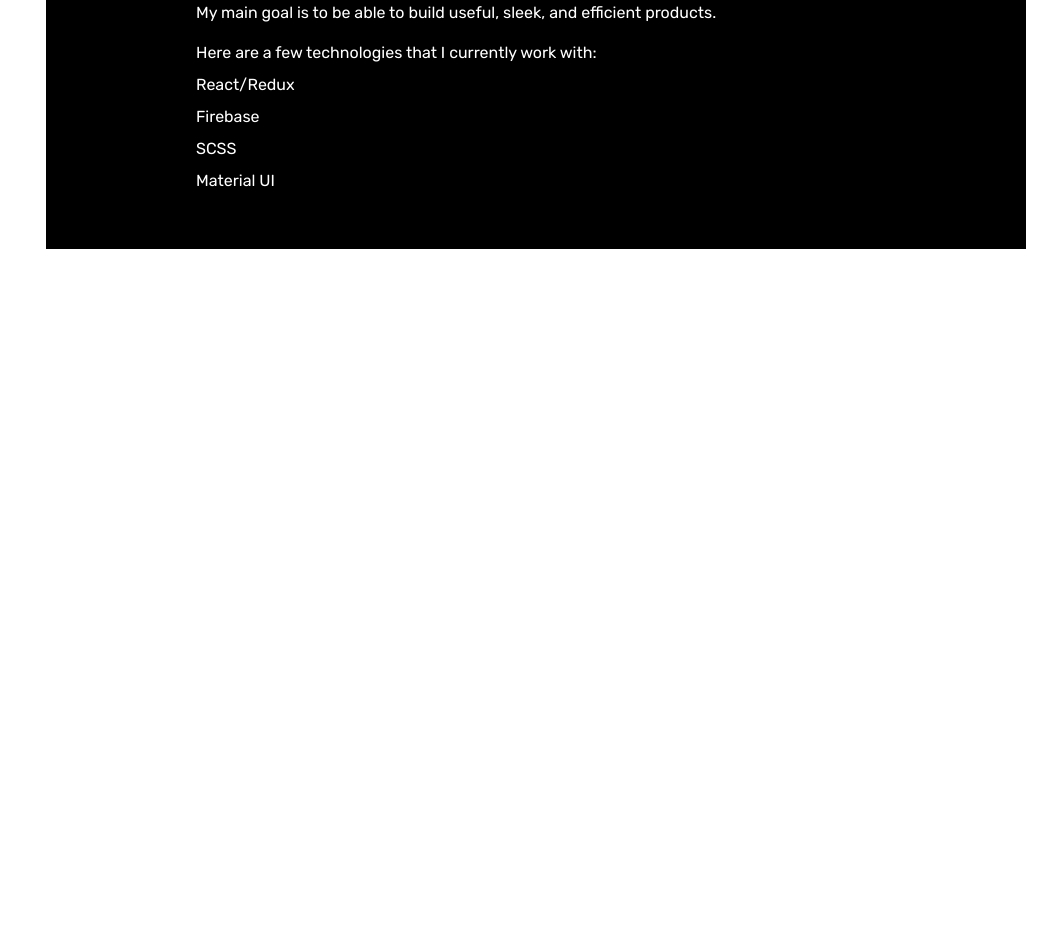
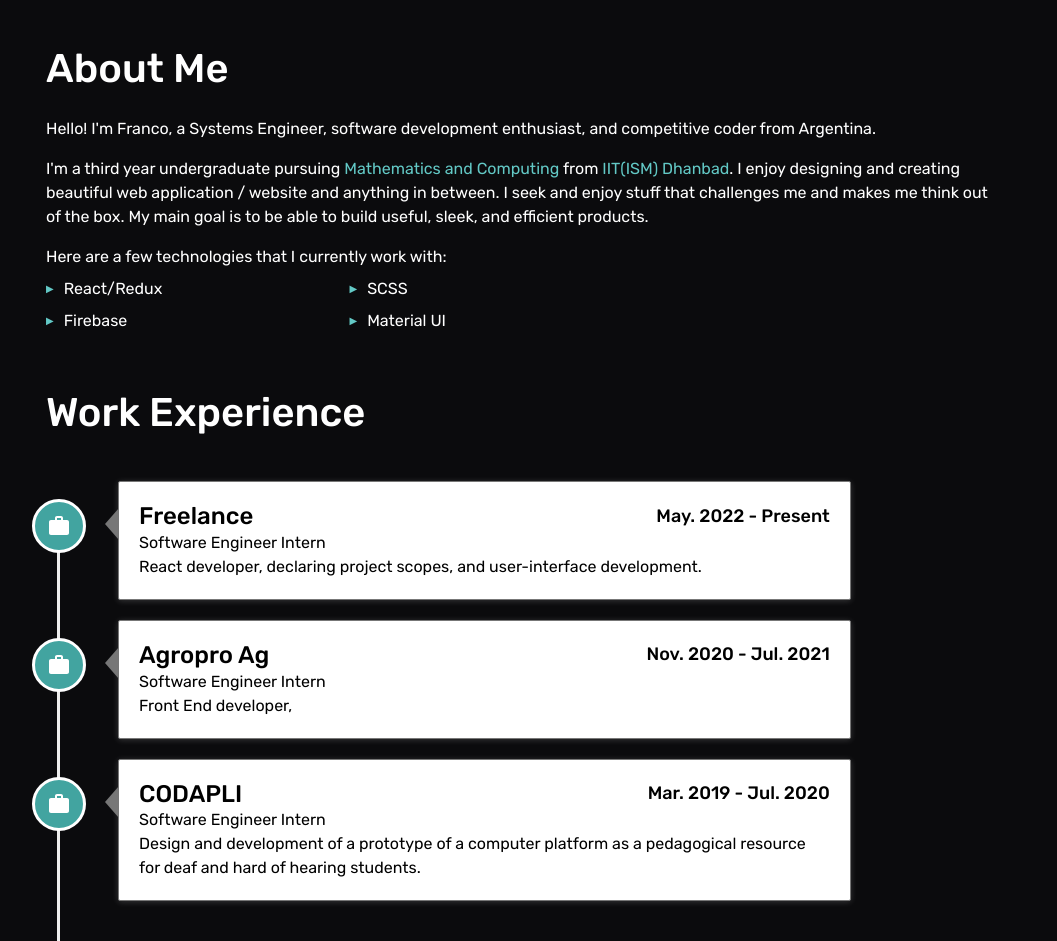
Before and after one commit to paturlannefm/paturlannefm-portfolio, a Next.js app: page / in a window 1280 px wide. Shown: the part 803-1744 px from the top of the page, without its empty margins (104-1161 px from the left). Before the commit the page ends 1052 px from the top, so only its background shows below. Built offline with nearby package versions, Linux system fonts and the light colour scheme.

Commit message:
Implemented work experience component

```diff
--- a/package.json
+++ b/package.json
@@ -9,6 +9,10 @@
     "lint": "next lint"
   },
   "dependencies": {
+    "@emotion/react": "^11.11.1",
+    "@emotion/styled": "^11.11.0",
+    "@mui/icons-material": "^5.14.11",
+    "@mui/material": "^5.14.11",
     "@types/node": "20.6.0",
     "@types/react": "18.2.21",
     "@types/react-dom": "18.2.7",
--- a/src/app/(home)/page.tsx
+++ b/src/app/(home)/page.tsx
@@ -1,17 +1,19 @@
-import variables from "../variables.module.scss";
 import "../styles/styles.scss";
 
 import Cover from "../components/Cover";
 import NavbarComponent from "../components/Navbar";
 import About from "../components/About";
+import WorkExperience from "../components/WorkExperience";
 
 export default function Home() {
   return (
     <main>
-      <div>
+      <div className="app">
         <NavbarComponent />
         <Cover />
         <About />
+        <WorkExperience />
+
         {/*
       <Navbar/>
       <Cover/>
--- a/src/app/components/About.tsx
+++ b/src/app/components/About.tsx
@@ -2,7 +2,10 @@ import React from "react";
 
 const About = () => {
   return (
-    <main style={{ background: "black", color: "white" }} className="py-5">
+    <div
+      style={{ background: "#0b0b0d", color: "white" }}
+      className="py-5 main-div"
+    >
       <section className="div-1 about">
         <h1 className="heading">About Me</h1>
         <div>
@@ -44,7 +47,7 @@ const About = () => {
           </ul>
         </div>
       </section>
-    </main>
+    </div>
   );
 };
 
--- a/src/app/components/Cover.tsx
+++ b/src/app/components/Cover.tsx
@@ -12,7 +12,7 @@ const Cover = () => {
   return (
     <div className="bg-div">
       <div className="head mx-5">
-        <main className="head-div mx-auto">
+        <div className="head-div mx-auto main-div">
           <section className="div-1">
             <h1 className="my-1 head-div-first-text">Hi, my name is</h1>
             <h1 className="head-div-second-text">Franco Martin Paturlanne.</h1>
@@ -23,7 +23,7 @@ const Cover = () => {
               eye catching websites.
             </p>
           </section>
-        </main>
+        </div>
       </div>
       <span className="scroll-btn">
         <a href="#">
@@ -39,6 +39,7 @@ const Cover = () => {
               className="social-media-list-link"
               href="https://github.com/paturlannefm"
               target="_blank"
+              rel="noopener noreferrer"
             >
               <FontAwesomeIcon icon={faGithub} className="media-icons" />
             </a>
@@ -48,6 +49,7 @@ const Cover = () => {
               className="social-media-list-link"
               href="https://www.linkedin.com/in/franco-martin-paturlanne/"
               target="_blank"
+              rel="noopener noreferrer"
             >
               <FontAwesomeIcon icon={faLinkedin} className="media-icons" />
             </a>
--- a/src/app/components/Navbar.tsx
+++ b/src/app/components/Navbar.tsx
@@ -34,7 +34,12 @@ const NavbarComponent = () => {
             <Nav.Link className="px-3" href="#contact">
               Contact
             </Nav.Link>
-            <Nav.Link className="px-3" href="#" target="_blank">
+            <Nav.Link
+              className="px-3"
+              rel="noopener noreferrer"
+              href="https://drive.google.com/file/d/15SeYYPEyzM0kxhG1UCV32BEVVcEk5xOn/view?usp=sharing"
+              target="_blank"
+            >
               <Button variant="outline-success" className="button">
                 Resume
               </Button>
--- /dev/null
+++ b/src/app/components/Timeline.tsx
@@ -0,0 +1,40 @@
+import React from "react";
+import data from "./work.json";
+import { Container, Row, Col } from "react-bootstrap";
+import WorkIcon from "@mui/icons-material/Work";
+
+const Timeline = () => {
+  return (
+    <Container>
+      <Row>
+        <Col>
+          <ul className="timeline">
+            {data.map((item: any) => {
+              return (
+                <li className="timeline-item" key={item.id}>
+                  <div className="timeline-badge">
+                    <WorkIcon className="glyphicon glyphicon-off" />
+                  </div>
+                  <div className="timeline-panel">
+                    <div className="timeline-heading">
+                      <div className="timeline-heading-div">
+                        <h4 className="timeline-title">{item.company}</h4>
+                        <h4 style={{ fontSize: "18px" }}>{item.date}</h4>
+                      </div>
+                      <p>Software Engineer Intern</p>
+                    </div>
+                    <div className="timeline-body">
+                      <p>{item.text}</p>
+                    </div>
+                  </div>
+                </li>
+              );
+            })}
+          </ul>
+        </Col>
+      </Row>
+    </Container>
+  );
+};
+
+export default Timeline;
--- /dev/null
+++ b/src/app/components/WorkExperience.tsx
@@ -0,0 +1,15 @@
+import React, { useState } from "react";
+import Timeline from "./Timeline";
+
+const WorkExperience = () => {
+  return (
+    <div style={{ background: "#0b0b0d", color: "white" }} className="main-div">
+      <section className="div-1 work">
+        <h1 className="mb-4">Work Experience</h1>
+        <Timeline />
+      </section>
+    </div>
+  );
+};
+
+export default WorkExperience;
--- /dev/null
+++ b/src/app/components/work.json
@@ -0,0 +1,20 @@
+[
+  {
+    "id": "ck123",
+    "company": "Freelance",
+    "date": "May. 2022 - Present",
+    "text": "React developer, declaring project scopes, and user-interface development."
+  },
+  {
+    "id": "ck124",
+    "company": "Agropro Ag",
+    "date": "Nov. 2020 - Jul. 2021",
+    "text": "Front End developer, "
+  },
+  {
+    "id": "ck125",
+    "company": "CODAPLI",
+    "date": "Mar. 2019 - Jul. 2020",
+    "text": "Design and development of a prototype of a computer platform as a pedagogical resource for deaf and hard of hearing students."
+  }
+]
--- a/src/app/styles/_cover.scss
+++ b/src/app/styles/_cover.scss
@@ -1,5 +1,9 @@
 .bg-div {
-  background: linear-gradient(0deg, rgba(0, 0, 0, 0.5), rgba(0, 0, 0, 0.6)),
+  background: linear-gradient(
+      0deg,
+      rgba(11, 11, 13, 0.5),
+      rgba(11, 11, 13, 0.6)
+    ),
     url("../../../public/img/backgroud-1.png");
 
   background-attachment: fixed;
--- /dev/null
+++ b/src/app/styles/_timeline.scss
@@ -0,0 +1,103 @@
+.timeline {
+  list-style: none;
+  padding: 20px;
+  color: black;
+  position: relative;
+  &:before {
+    top: 40px;
+    bottom: 0;
+    position: absolute;
+    content: " ";
+    width: 3px;
+    background-color: #eeeeee;
+    left: 0;
+    margin-left: -1.5px;
+  }
+  &-heading-div {
+    display: flex;
+    align-items: center;
+    justify-content: space-between;
+  }
+  .timeline-item {
+    margin-bottom: 20px;
+    position: relative;
+    &:before,
+    &:after {
+      content: "";
+      display: table;
+    }
+    &:after {
+      clear: both;
+    }
+    .timeline-badge {
+      color: #fff;
+      width: 54px;
+      height: 54px;
+      line-height: 45px;
+      font-size: 22px;
+      text-align: center;
+      position: absolute;
+      top: 18px;
+      left: -21px;
+      margin-left: -25px;
+      background-color: rgb(66, 164, 160);
+      border: 3px solid #fff;
+      z-index: 100;
+      border-top-right-radius: 50%;
+      border-top-left-radius: 50%;
+      border-bottom-right-radius: 50%;
+      border-bottom-left-radius: 50%;
+      .glyphicon {
+        top: 2px;
+        left: 0px;
+      }
+    }
+    .timeline-panel {
+      position: relative;
+      width: 80%;
+      height: 100%;
+      max-height: 150px;
+      float: left;
+      right: 16px;
+      border: 1px solid #777777;
+      background: #fff;
+      border-radius: 2px;
+      padding: 20px;
+      -webkit-box-shadow: 0 1px 6px rgba(255, 255, 255, 0.175);
+      box-shadow: 0 1px 6px rgba(255, 255, 255, 0.175);
+      &:before {
+        position: absolute;
+        top: 26px;
+        right: -16px;
+        display: inline-block;
+        border-top: 16px solid transparent;
+        border-left: 16px solid #777777;
+        border-right: 0 solid #777777;
+        border-bottom: 16px solid transparent;
+        content: " ";
+      }
+      .timeline-title {
+        margin-top: 0;
+        color: inherit;
+      }
+      .timeline-body > p,
+      .timeline-body > ul {
+        margin-bottom: 0;
+      }
+      .timeline-body > p + p {
+        margin-top: 5px;
+      }
+    }
+  }
+  .timeline-item {
+    .timeline-panel {
+      left: 40px;
+      &:before {
+        border-left-width: 0;
+        border-right-width: 14px;
+        left: -14px;
+        right: auto;
+      }
+    }
+  }
+}
--- /dev/null
+++ b/src/app/styles/_work-experience.scss
@@ -0,0 +1,2 @@
+.work {
+}
--- a/src/app/styles/styles.scss
+++ b/src/app/styles/styles.scss
@@ -1,9 +1,31 @@
 @import url("https://fonts.googleapis.com/css2?family=Rubik:ital,wght@0,300;0,400;0,500;0,700;1,300;1,400;1,500;1,700&display=swap");
 @import url("https://fonts.googleapis.com/css2?family=Pacifico&display=swap");
-@import url("https://fonts.googleapis.com/css2?family=Special+Elite&display=swap");
+@import url("https://fonts.googleapis.com/css2?family=Courier+Prime&display=swap");
 @import "~bootstrap/scss/bootstrap";
 
 //font-family: 'Pacifico', cursive;
+//font-family: 'Courier Prime', monospace;
+
+::-webkit-scrollbar {
+  width: 13px;
+}
+
+/* Track */
+::-webkit-scrollbar-track {
+  border-radius: 3px;
+  background-color: #656464;
+}
+
+/* Handle */
+::-webkit-scrollbar-thumb {
+  background: #403f3f;
+  border-radius: 3px;
+}
+
+/* Handle on hover */
+::-webkit-scrollbar-thumb:hover {
+  background: #5a5959;
+}
 
 * {
   margin: 0;
@@ -26,13 +48,13 @@ body {
   height: 100%;
 }
 
-main {
+.main-div {
   display: flex;
   justify-content: center;
   align-items: center;
   flex-direction: column;
   width: 100%;
-  max-width: 100w;
+  max-width: 100vw;
   max-height: 100vh;
   padding: 0 150px;
 }
@@ -64,6 +86,8 @@ li {
   margin: 0;
   padding: 0;
 }
-
 @import "./navbar";
 @import "./cover";
+@import "./about";
+@import "./timeline";
+@import "./work-experience";
```
Also changed, not shown: 1 other file (tests, documents, lock files or other folders).
